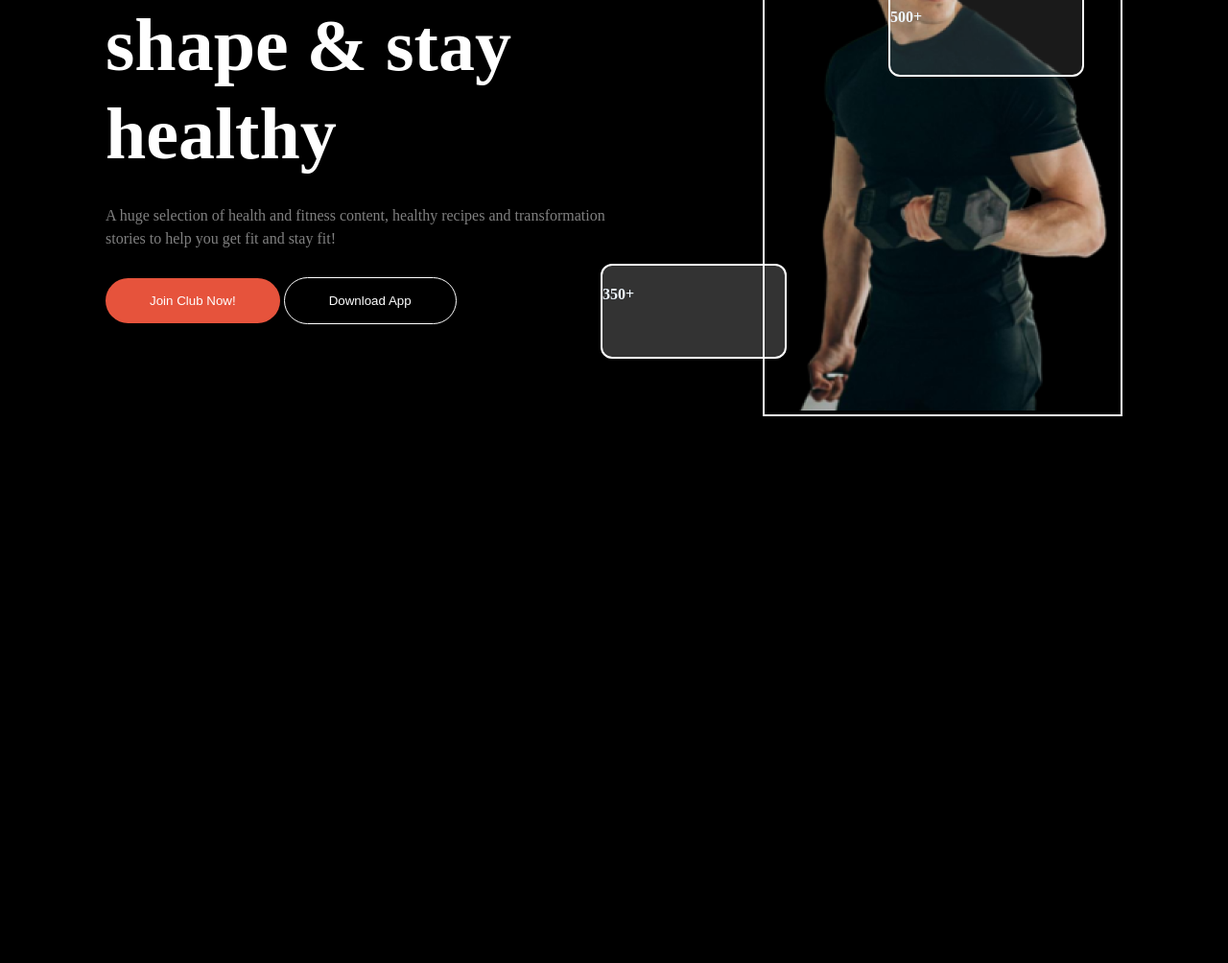
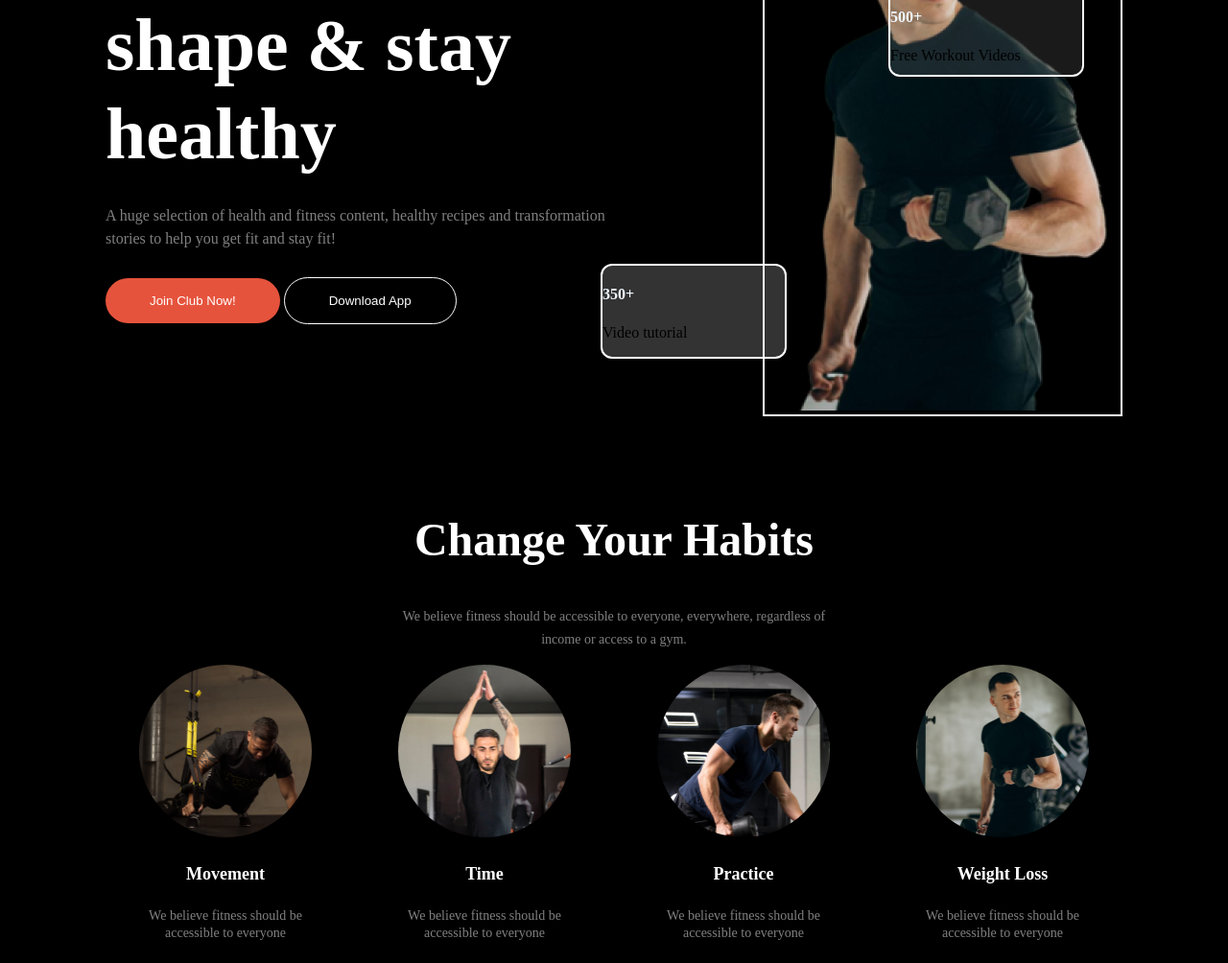
Before and after one commit to khadizadolon/Assignment-2, a plain HTML site: page index.html in a window 1280 px wide. Shown: the part 276-1280 px from the top of the page at 96% size. Before the commit the page ends 800 px from the top, so only its background shows below. Drawn offline with Linux system fonts and the light colour scheme; a web font is replaced by a local one.

Commit message:
added responsive change your habit section

```diff
--- a/index.html
+++ b/index.html
@@ -1,10 +1,10 @@
 <!DOCTYPE html>
 <html lang="en">
   <head>
-    <meta charset="UTF-8">
-    <meta name="viewport" content="width=device-width, initial-scale=1.0">
+    <meta charset="UTF-8" />
+    <meta name="viewport" content="width=device-width, initial-scale=1.0" />
     <title>Assignment-2</title>
-    <link rel="stylesheet" href="style/fitness.css">
+    <link rel="stylesheet" href="style/fitness.css" />
   </head>
   <body>
     <header>
@@ -12,7 +12,7 @@
         <div class="nav-container">
           <h3 class="nav-title color-code"><i>Fitness</i></h3>
           <div class="nav-btn">
-                    <button class="home-btn ">Home</button>
+            <button class="home-btn">Home</button>
             <button class="btn">Service</button>
             <button class="btn">Contact</button>
             <button class="btn">About</button>
@@ -22,27 +22,87 @@
       <!-- banner section -->
       <section class="banner-section">
         <div class="banner-details">
-                <h1 class="banner-title">Get body in <br> <span style="font-family:Miama ; font-size: 78px; line-height: 120%;">shape</span> & stay healthy</h1>
-                <p class="banner-description">A huge selection of health and fitness content, healthy recipes and transformation stories to help you get fit and stay fit!</p>
+          <h1 class="banner-title">
+            Get body in <br />
+            <span style="font-family: Miama; font-size: 78px; line-height: 120%"
+              >shape</span
+            >
+            & stay healthy
+          </h1>
+          <p class="banner-description">
+            A huge selection of health and fitness content, healthy recipes and
+            transformation stories to help you get fit and stay fit!
+          </p>
           <div>
             <button class="primary-btn">Join Club Now!</button>
             <button class="banner-btn">Download App</button>
           </div>
         </div>
         <div class="banner-img">
-                <img style=" object-fit: contain; margin-left: 30px;" src="images/Images 2.png" alt="">
+          <img
+            style="object-fit: contain; margin-left: 30px"
+            src="images/Images 2.png"
+            alt=""
+          />
           <div id="banner-card-1">
-                    <h4 style="color: aliceblue;">500+</h4>
-
-
+            <h4 style="color: aliceblue">500+</h4>
+            <p>Free Workout Videos</p>
           </div>
           <div id="banner-card-2">
-                    <h4 style="color: aliceblue;">350+</h4>
-
+            <div></div>
+            <h4 style="color: aliceblue">350+</h4>
+            <p>Video tutorial</p>
           </div>
         </div>
       </section>
     </header>
-
+    <main>
+      <!-- change your habit section -->
+      <section class="habit-section">
+        <div class="habit-container">
+          <div class="habit-details">
+            <h1 class="habit-title">Change Your Habits</h1>
+            <p class="habit-description">
+              We believe fitness should be accessible to everyone, everywhere,
+              regardless of income or access to a gym.
+            </p>
+          </div>
+          <div class="habit-cards-group">
+            <div class="habit-card">
+              <img class="habit-img" src="images/image 3.png" alt="" />
+              <h4 class="card-title">Movement</h4>
+              <p class="card-para">
+                We believe fitness should be <br />
+                accessible to everyone
+              </p>
+            </div>
+            <div class="habit-card">
+              <img class="habit-img" src="images/image 2.png" alt="" />
+              <h4 class="card-title">Time</h4>
+              <p class="card-para">
+                We believe fitness should be <br />
+                accessible to everyone
+              </p>
+            </div>
+            <div class="habit-card">
+              <img class="habit-img" src="images/image 4.png" alt="" />
+              <h4 class="card-title">Practice</h4>
+              <p class="card-para">
+                We believe fitness should be <br />
+                accessible to everyone
+              </p>
+            </div>
+            <div class="habit-card">
+              <img class="habit-img" src="images/image 5.png" alt="" />
+              <h4 class="card-title">Weight Loss</h4>
+              <p class="card-para">
+                We believe fitness should be <br />
+                accessible to everyone
+              </p>
+            </div>
+          </div>
+        </div>
+      </section>
+    </main>
   </body>
 </html>
--- a/style/fitness.css
+++ b/style/fitness.css
@@ -1,5 +1,4 @@
 @import url('https://fonts.cdnfonts.com/css/miama');
-
 
 
 
@@ -9,6 +8,9 @@ body{
 header{
     max-width: 1060px;
     margin: 0 auto;
+}
+main section{
+    max-width: 1040px;
 }
 
 /* shared related style */
@@ -116,3 +118,67 @@ header{
 
 
 }
+/* habit related styles  */
+.habit-section{
+    margin: 0 auto;
+    margin-top: 100px;
+}
+.habit-container{
+    text-align: center;
+}
+.habit-cards-group{
+    display: flex;
+    justify-content: center;
+    align-items: center;
+    gap: 40px;
+}
+.habit-details{
+    width: 470px;
+    margin: 0 auto;
+}
+.habit-title{
+    color: white;
+    font-size: 3rem;
+    line-height: 120%;
+}
+.habit-description{
+    color: rgba(255, 255, 255, 0.5);
+    font-size: .875rem;
+    line-height: 24px;
+}
+.habit-card{
+    width: 230px;
+}
+.habit-img{
+    width: 180px;
+    height: 180px;
+    border-radius: 50%;
+}
+.card-title{
+    font-size: 1.125rem;
+    font-weight: 600;
+    color: white;
+
+}
+.card-para{
+    color: rgba(255, 255, 255, 0.5);
+    width: 230px;
+    font-size: .875rem;
+    line-height: 18px;
+    margin-top: 6px;
+
+}
+/* responsive media query */
+@media screen and (max-width:576px){
+        .habit-cards-group{
+            flex-direction: column;
+        }
+        .habit-container{
+            margin-left: 50px;
+        }
+        .habit-cards-group{
+            /* margin-left: 50px; */
+        }
+
+
+}
```
Lines whose indentation alone changed are shown as unchanged.
